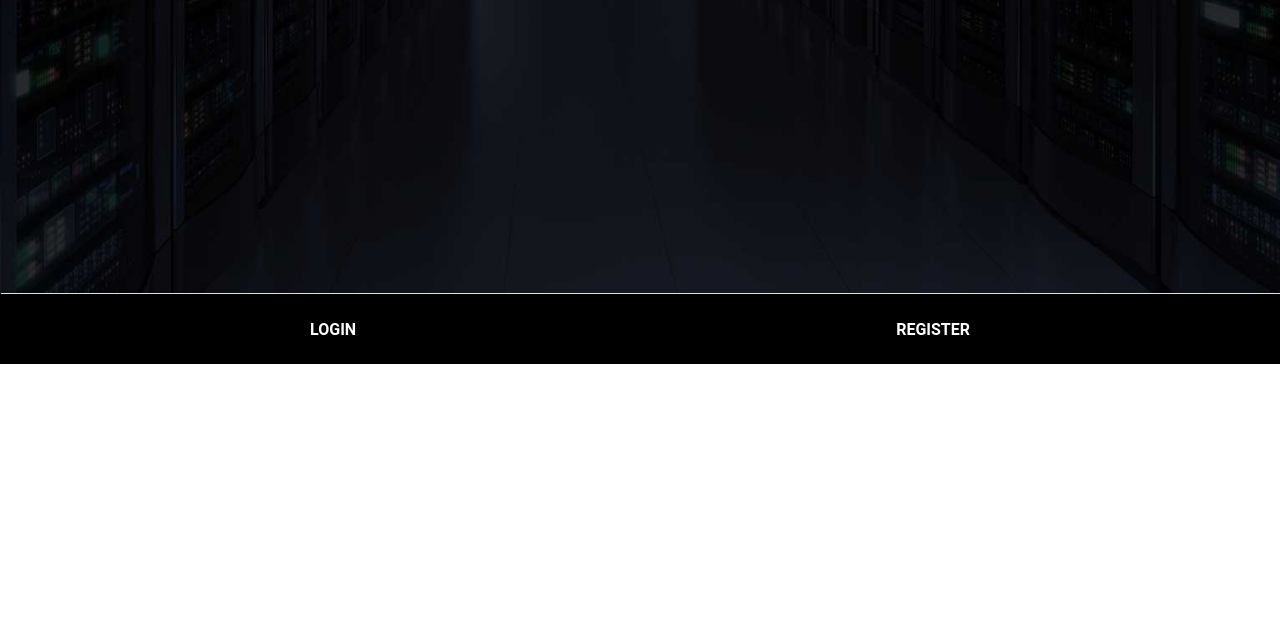
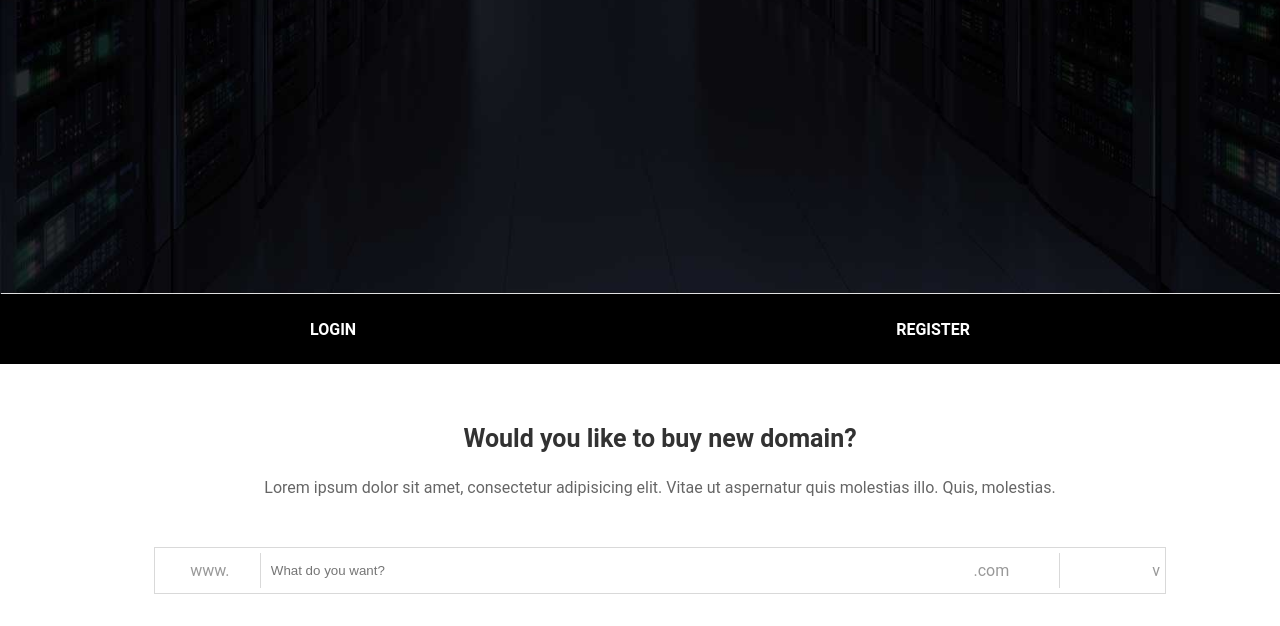
Before and after one commit to zinovyevaleks/sass-practice, a website: page public/index.html in a window 1280 px wide. Shown: the part 506-1132 px from the top of the page. Before the commit the page ends 870 px from the top, so only its background shows below. Drawn offline with Linux system fonts and the light colour scheme.

Commit message:
Сверстал блок с выбором домена

```diff
--- a/public/index.html
+++ b/public/index.html
@@ -60,6 +60,24 @@
         <a href="#" class="auth__link">Login</a>
         <a href="#" class="auth__link">Register</a>
     </nav>
+    <section class="buy">
+        <div class="buy__content view-port">
+            <h2 class="buy__title">Would you like to buy new domain?</h2>
+            <h4 class="buy__subtitle">Lorem ipsum dolor sit amet, consectetur adipisicing elit. Vitae ut aspernatur quis molestias illo. Quis, molestias.</h4>
+            <div class="buy__input-wrapper">
+                <div class="buy__www buy__help">
+                    www.
+                </div>
+                <div class="buy__input-block">
+                    <input type="text" class="buy__input" placeholder="What do you want?">
+                    <div class="buy__domain">.com</div>
+                </div>
+                <div class="buy__select buy__help">
+                    v
+                </div>
+            </div>
+        </div>
+    </section>
 </div>
 
 </body>
--- /dev/null
+++ b/src/scss/buy.scss
@@ -0,0 +1,72 @@
+@import "partials/params";
+@import "partials/mixins";
+
+$opacity: .6;
+
+.buy {
+    background-color: #fff;
+
+    &__content {
+        display: flex;
+        flex-direction: column;
+        align-items: center;
+        padding: 60px;
+    }
+
+    &__title {
+        font-weight: bold;
+        font-size: 25px;
+        margin-bottom: 25px;
+        opacity: .8;
+    }
+
+    &__subtitle {
+        opacity: $opacity;
+        margin-bottom: 50px;
+        font-weight: normal;
+    }
+
+    &__input-wrapper {
+        display: flex;
+        width: 1000px;
+        margin: 0 auto 50px;
+        padding: 5px;
+        border: 1px solid $buy-border-color;
+    }
+
+    &__www {
+        justify-content: center;
+    }
+
+    &__help {
+        display: flex;
+        align-items: center;
+        width: 10%;
+        opacity: $opacity - .2;
+    }
+
+    &__input-block {
+        display: flex;
+        align-items: center;
+        justify-content: space-between;
+        width: 80%;
+        border-right: 1px solid $buy-border-color;
+        border-left: 1px solid $buy-border-color;
+    }
+
+    &__input {
+        width: 100%;
+        border: none;
+        outline: none;
+        padding: 10px;
+    }
+
+    &__domain {
+        margin-right: 50px;
+        opacity: $opacity - .2;
+    }
+
+    &__select {
+        justify-content: flex-end;
+    }
+}
--- a/src/scss/partials/_params.scss
+++ b/src/scss/partials/_params.scss
@@ -7,6 +7,7 @@ $blue: #0faff1;
 $orange: #f1540f;
 $footer-bg-color: #2a2a2a;
 $main-bg-color: #000;
+$buy-border-color: #d9d9d9;
 
 // Sizes
 $nav-height: 60px;
```
Also changed, not shown: public/bundle.min.css.
